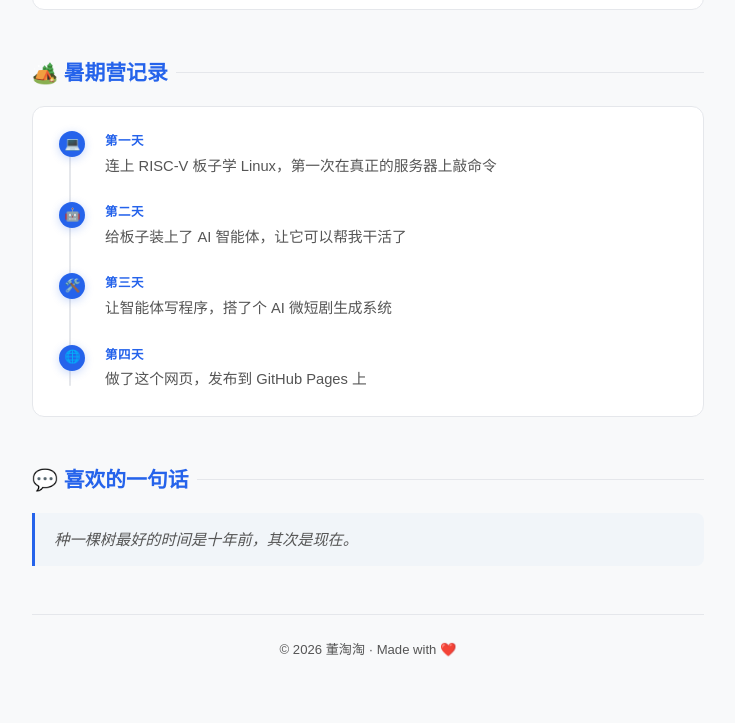
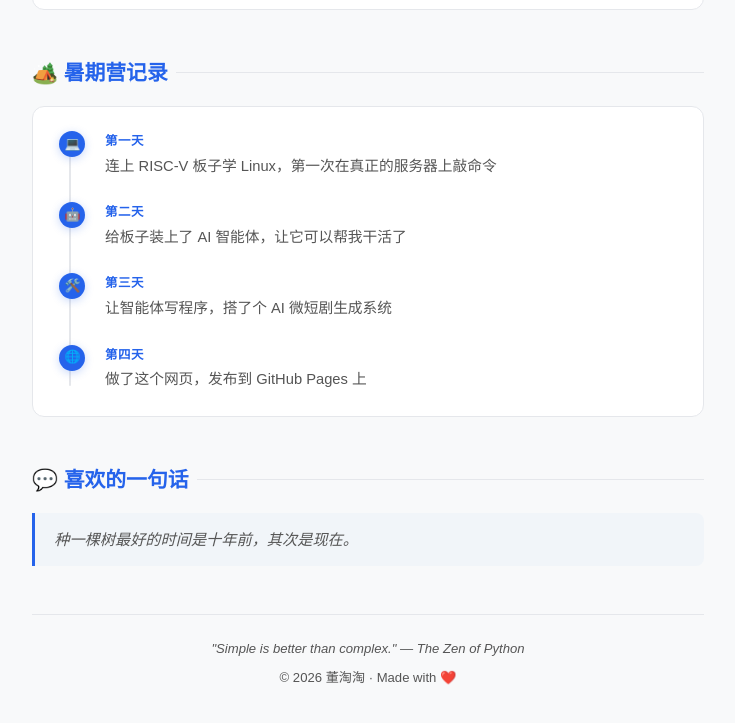
Before and after one commit to dongtaotao2010/dongtaotao2010.github.io, a plain HTML site: page index.html in a window 1280 px wide. Shown: the part 1425-2148 px from the top of the page, without its empty margins (272-1007 px from the left). Before the commit the page ends 2126 px from the top, so only its background shows below. Drawn offline with Linux system fonts and the light colour scheme.

Commit message:
底部每次刷新随机格言

```diff
--- a/index.html
+++ b/index.html
@@ -148,6 +148,10 @@ blockquote{
 /* ===== Footer ===== */
 footer{text-align:center;margin-top:3rem;padding-top:1.5rem;border-top:1px solid var(--border)}
 footer p{color:var(--text-secondary);font-size:.82rem}
+.footer-quote{
+  margin-bottom:.5rem;font-size:.82rem;color:var(--text-secondary);
+  font-style:italic;line-height:1.5;max-width:400px;margin-left:auto;margin-right:auto;
+}
 
 /* ===== Animation ===== */
 @keyframes fadeUp{
@@ -293,6 +297,7 @@ footer p{color:var(--text-secondary);font-size:.82rem}
   </section>
 
   <footer>
+    <p class="footer-quote" id="footerQuote"></p>
     <p>&copy; 2026 董淘淘 · Made with ❤️</p>
   </footer>
 
@@ -321,10 +326,31 @@ footer p{color:var(--text-secondary);font-size:.82rem}
     localStorage.setItem('theme',now?'light':'dark');
   });
 
-  // 当用户未手动选择时，跟随系统变化
   sysDark.addEventListener('change',function(e){
     if(!localStorage.getItem('theme')) apply(e.matches);
   });
+})();
+
+// 随机格言
+(function(){
+  var q=[
+    '"Talk is cheap. Show me the code." — Linus Torvalds',
+    '"Premature optimization is the root of all evil." — Donald Knuth',
+    '"Any fool can write code that a computer can understand. Good programmers write code that humans can understand." — Martin Fowler',
+    '"The best way to predict the future is to invent it." — Alan Kay',
+    '"Simple is better than complex." — The Zen of Python',
+    '"First, solve the problem. Then, write the code." — John Johnson',
+    '"Debugging is twice as hard as writing the code in the first place." — Brian Kernighan',
+    '"如果我看得更远，那是因为我站在巨人的肩膀上。" — 牛顿',
+    '"学而不思则罔，思而不学则殆。" — 孔子',
+    '"千里之行，始于足下。" — 老子',
+    '"种一棵树最好的时间是十年前，其次是现在。"',
+    '"Stay hungry, stay foolish." — Steve Jobs',
+    '"Knowledge is power." — Francis Bacon',
+    '"The only way to do great work is to love what you do." — Steve Jobs',
+    '"不要因为走得太远，忘了我们为什么出发。" — 纪伯伦',
+  ];
+  document.getElementById('footerQuote').textContent = q[Math.floor(Math.random() * q.length)];
 })();
 </script>
 
```
